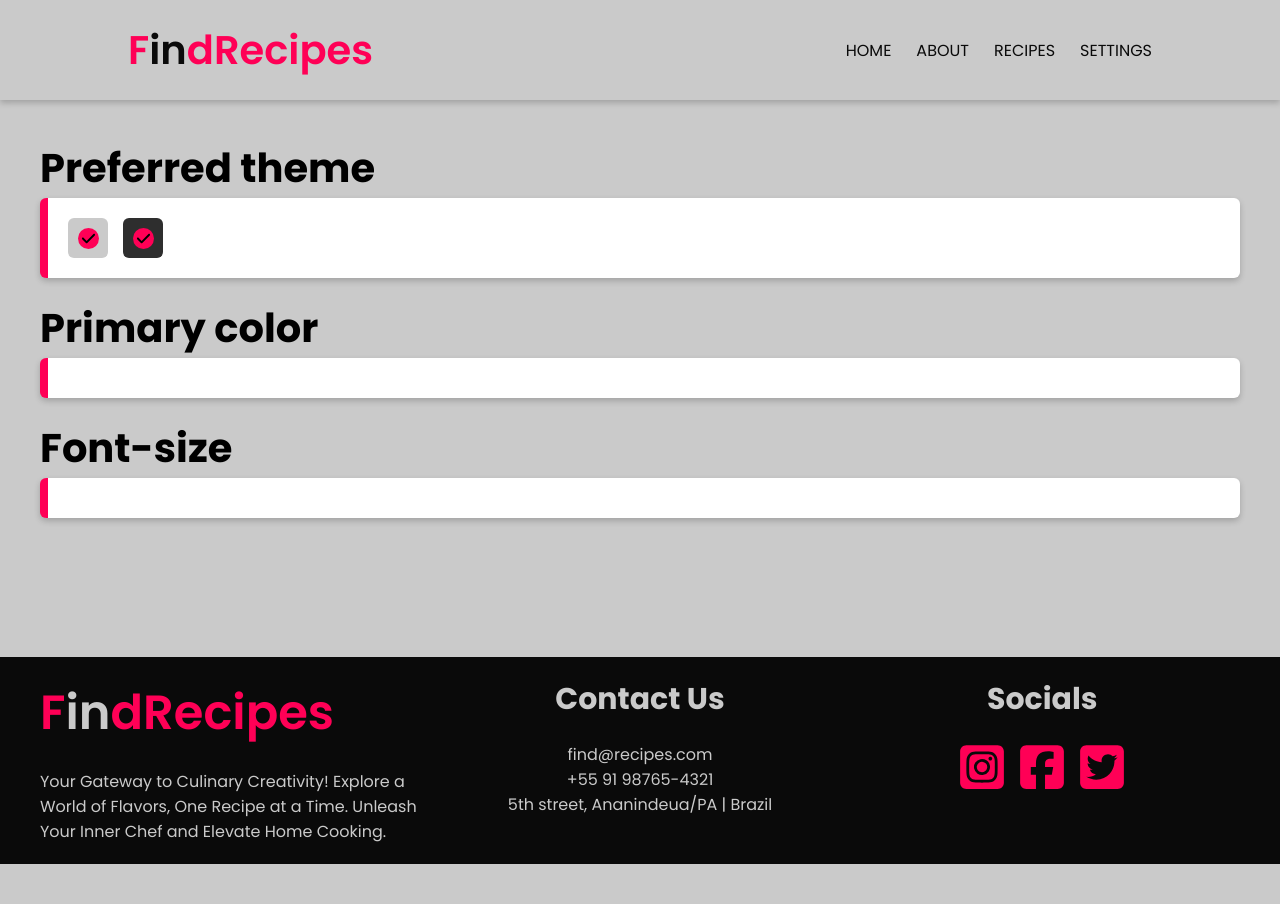
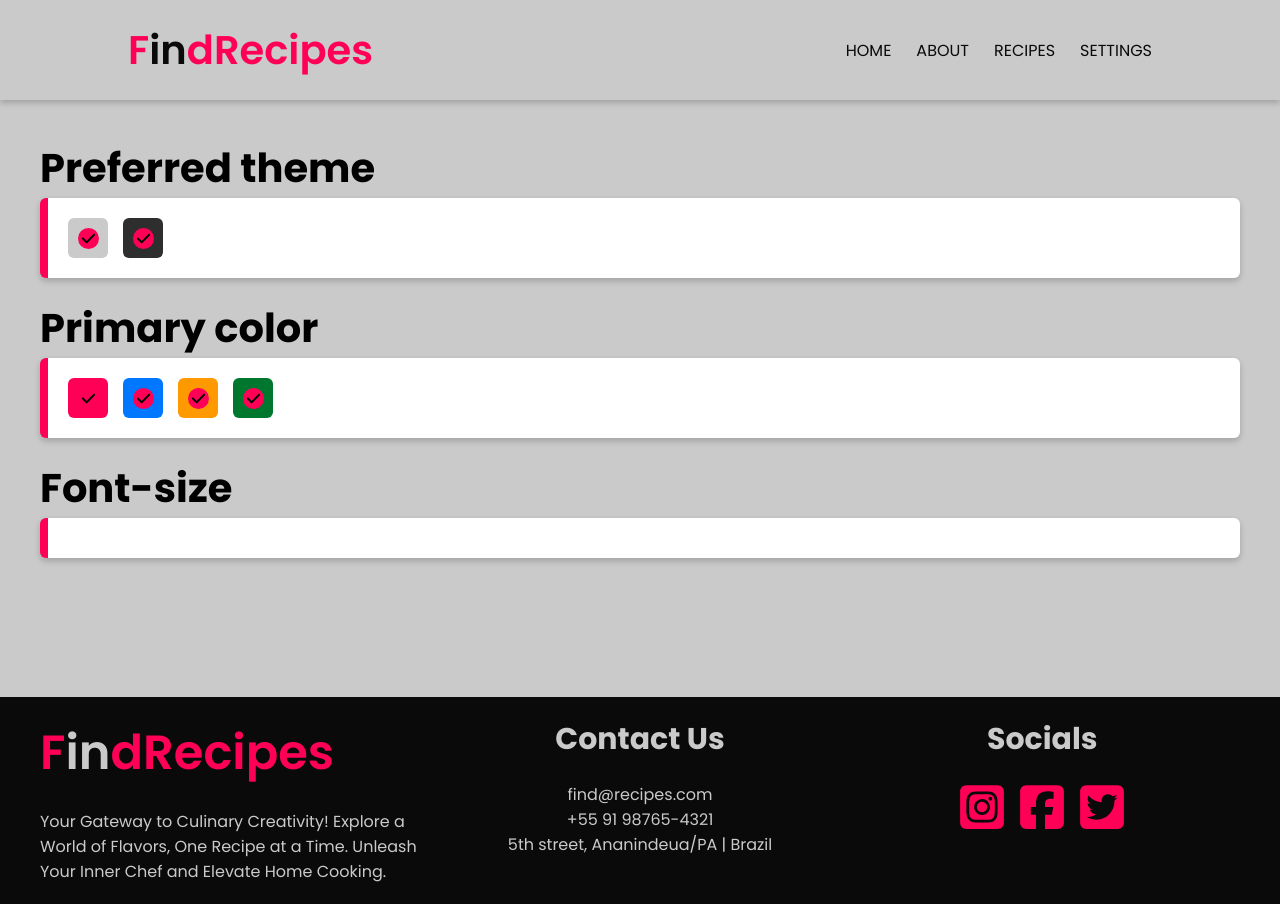
Before and after one commit to ecpieritz/find-recipes, a React (Create React App) app: page /settings in a window 1280 px wide. Before the commit the page ends 864 px from the top, so only its background shows below. Built offline with nearby package versions, Linux system fonts and the light colour scheme.

Commit message:
Added primary color options

```diff
--- a/src/pages/Settings.js
+++ b/src/pages/Settings.js
@@ -20,7 +20,18 @@ function Settings() {
       <h2>Primary color</h2>
       <div className="fr-settings__options-container">
         <div className="fr-settings__options-container__option">
-
+          <div className="check pink">
+            <FontAwesomeIcon icon={faCheck} />
+          </div>
+          <div className="check blue">
+            <FontAwesomeIcon icon={faCheck} />
+          </div>
+          <div className="check yellow">
+            <FontAwesomeIcon icon={faCheck} />
+          </div>
+          <div className="check green">
+            <FontAwesomeIcon icon={faCheck} />
+          </div>
         </div>
       </div>
       <h2>Font-size</h2>
--- a/src/scss/components/settings.scss
+++ b/src/scss/components/settings.scss
@@ -38,6 +38,18 @@
         &.dark{
           background-color: $fr-dark;
         }
+        &.pink{
+          background-color: $fr-pink;
+        }
+        &.blue{
+          background-color: $fr-blue;
+        }
+        &.yellow{
+          background-color: $fr-yellow;
+        }
+        &.green{
+          background-color: $fr-green;
+        }
       }
     }
   }
```
